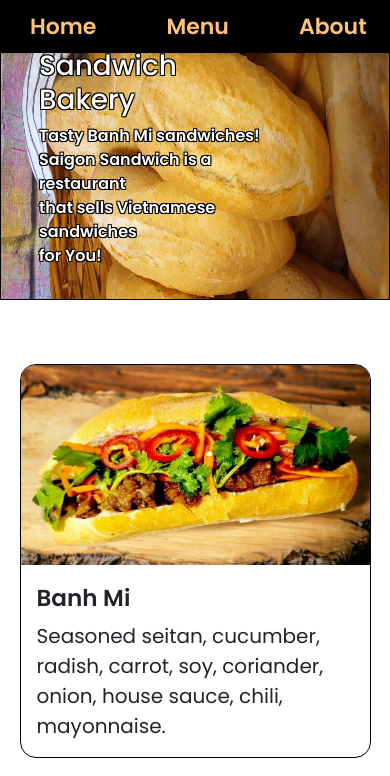
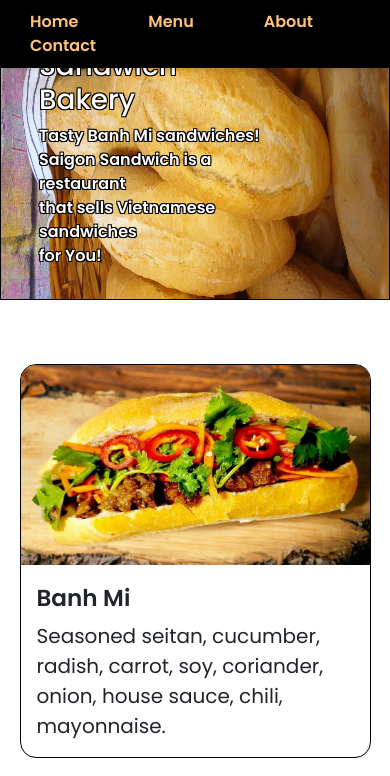
Before and after one commit to Kudoo39/ecommerce-app, a React (Vite) app: page / in a window 390 px wide. Shown: the top 776 px of the page. Built offline with nearby package versions, Linux system fonts and the light colour scheme; grey boxes are pictures that could not be loaded.

Commit message:
customizing Nav for small devices

```diff
--- a/src/components/Nav/Nav.css
+++ b/src/components/Nav/Nav.css
@@ -13,6 +13,8 @@ nav {
   list-style: none;
   padding: 0;
   margin: 0;
+  display: flex;
+  flex-wrap: wrap;
 }
 
 .nav-list a {
@@ -27,3 +29,9 @@ nav {
 .nav-list a:hover {
   color: whitesmoke;
 }
+
+@media (max-width: 600px) {
+  .nav-list a {
+    font-size: 16px;
+  }
+}
```
